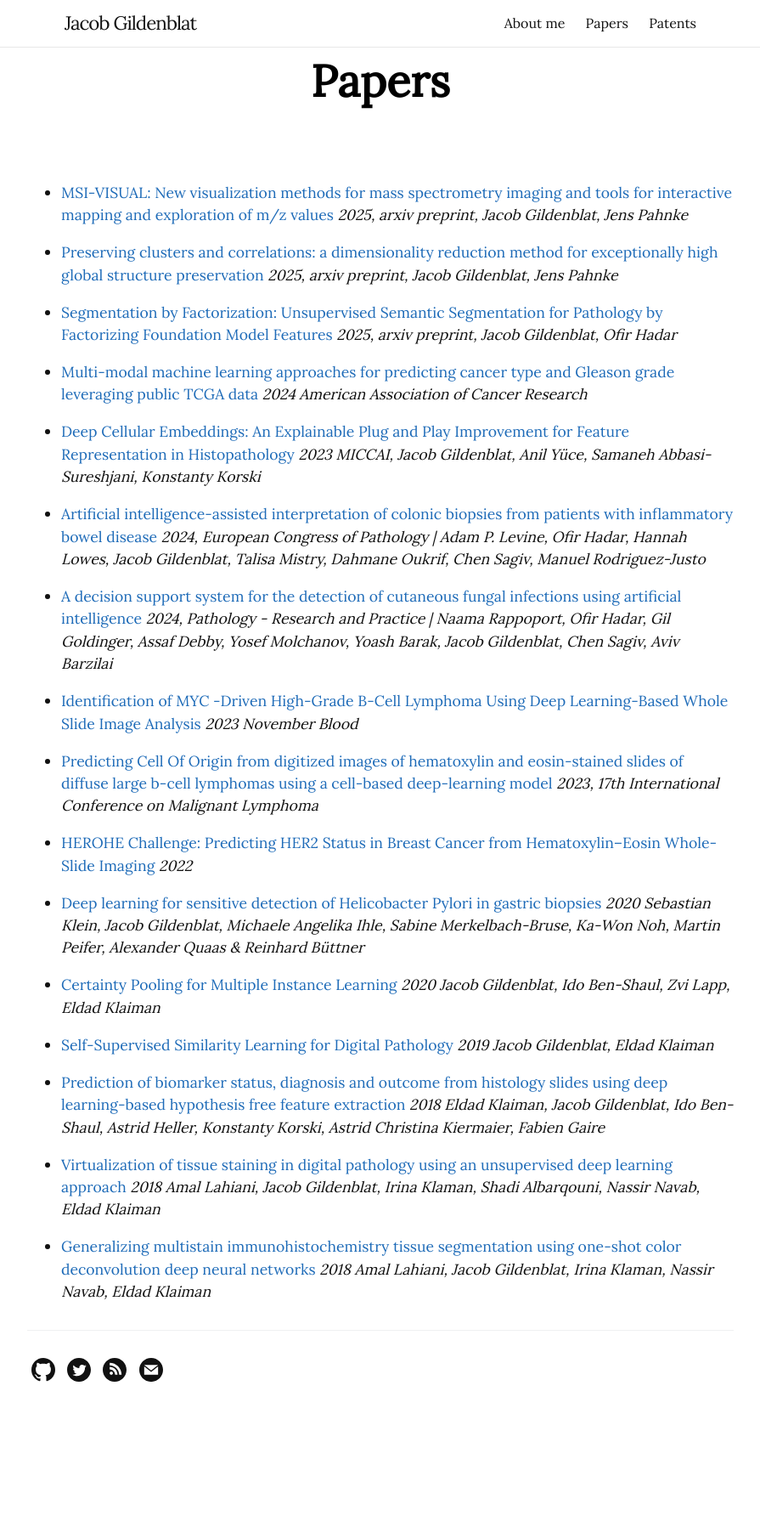
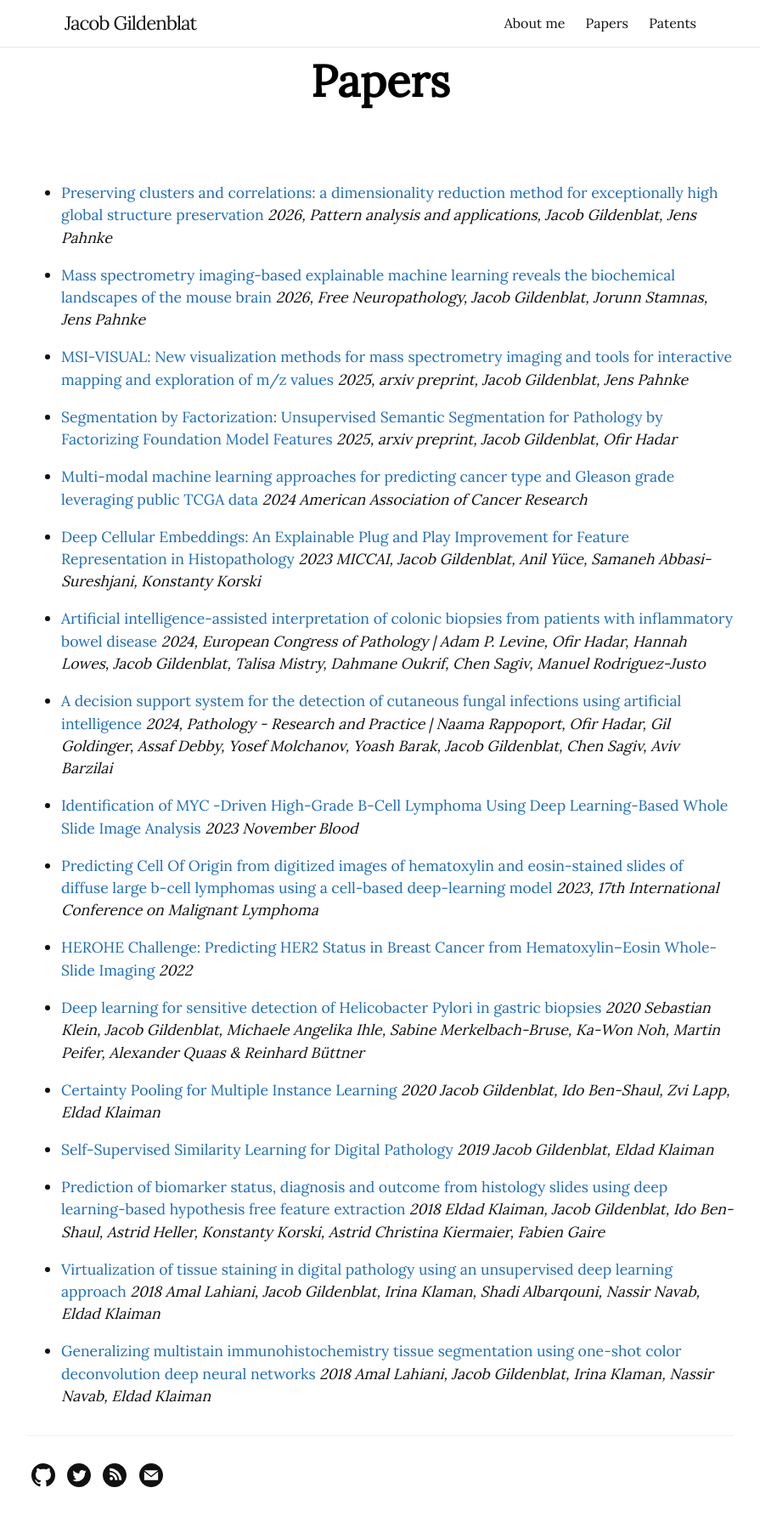
Before and after one commit to jacobgil/jacobgil.github.io, a Jekyll site: the page built from papers.md, in a window 1280 px wide. Shown: the whole page at 85% size, without its empty margins (192-1087 px from the left). Built offline with Jekyll 4.4.1, drawn with Linux system fonts in a browser that asks for light colours; before the commit the page ends 1680 px from its top, so only the background shows below that.

Commit message:
Update papers list with new entries and remove duplicates
Removed duplicate paper entry and added new papers with details.

```diff
--- a/papers.md
+++ b/papers.md
@@ -3,10 +3,13 @@ layout: page
 title: Papers
 ---
 
+- [Preserving clusters and correlations: a dimensionality reduction method for exceptionally high global structure preservation](https://link.springer.com/article/10.1007/s10044-025-01585-9)
+ 	*2026, Pattern analysis and applications, Jacob Gildenblat, Jens Pahnke*
+
+- [Mass spectrometry imaging-based explainable machine learning reveals the biochemical landscapes of the mouse brain](https://ejournals.uni-muenster.de/index.php/fnp/article/view/9413)
+	*2026, Free Neuropathology, Jacob Gildenblat, Jorunn Stamnas, Jens Pahnke*
+
 - [MSI-VISUAL: New visualization methods for mass spectrometry imaging and tools for interactive mapping and exploration of m/z values](https://www.biorxiv.org/content/10.1101/2025.03.18.643852v1)
- 	*2025, arxiv preprint, Jacob Gildenblat, Jens Pahnke*
-
-- [Preserving clusters and correlations: a dimensionality reduction method for exceptionally high global structure preservation](https://arxiv.org/abs/2503.07609)
  	*2025, arxiv preprint, Jacob Gildenblat, Jens Pahnke*
 
 - [Segmentation by Factorization: Unsupervised Semantic Segmentation for Pathology by Factorizing Foundation Model Features](https://arxiv.org/abs/2409.05697)
```
